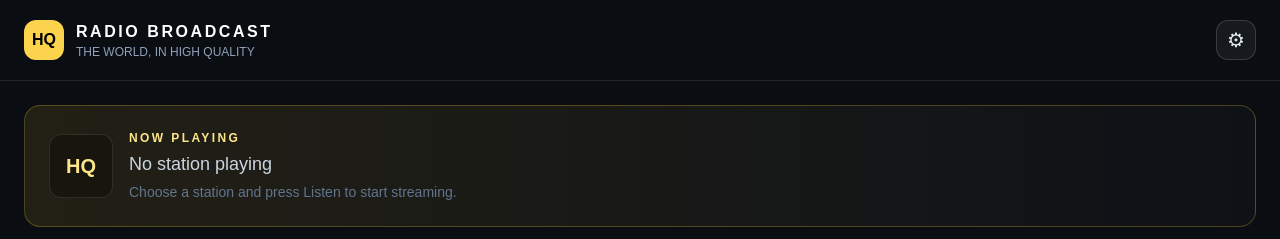
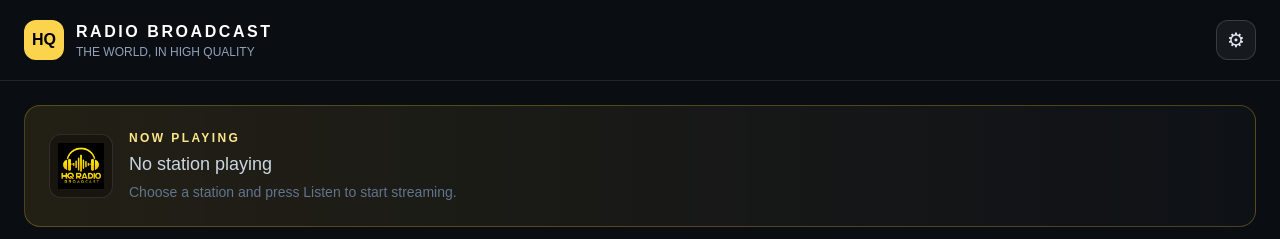
Before and after one commit to 2tdwzv45gj-del/HQ-RADIO-BROADCAST-PUBLIC, a Next.js app: page / in a window 1280 px wide. Shown: the top 239 px of the page. Built offline with nearby package versions, Linux system fonts and the light colour scheme.

Commit message:
Replace empty player placeholder with HQ logo

```diff
--- a/app/page.tsx
+++ b/app/page.tsx
@@ -528,7 +528,7 @@ export default function Home() {
     <section className="mx-auto max-w-7xl px-6 pt-6">
       <div className="flex items-center gap-4 rounded-2xl border border-amber-300/25 bg-gradient-to-r from-amber-300/[0.10] to-white/[0.02] p-5 sm:p-6">
         <div className="flex h-16 w-16 shrink-0 items-center justify-center overflow-hidden rounded-xl border border-white/10 bg-black/30 p-2">
-          {currentStation && logoForStation(currentStation.id) ? <img src={logoForStation(currentStation.id)} alt={`Logo ${currentStation.name}`} className="h-full w-full object-contain" onError={e => { const img = e.currentTarget; const local = stationLogos[currentStation.id]?.localLogoUrl; if (local && !img.dataset.localFallback) { img.dataset.localFallback = "1"; img.src = local; return; } if (currentStation.source === "manual" && currentStation.homepage && !img.dataset.googleFallback) { img.dataset.googleFallback = "1"; img.src = `https://www.google.com/s2/favicons?domain_url=${encodeURIComponent(currentStation.homepage)}&sz=128`; return; } img.style.display = "none"; const fallback = img.parentElement?.querySelector("[data-now-playing-fallback]") as HTMLElement | null; if (fallback) fallback.style.display = "flex"; }} /> : null}<span data-now-playing-fallback className={`h-full w-full items-center justify-center ${currentStation && logoForStation(currentStation.id) ? "hidden" : "flex"}`}>{currentStation ? countryFlag(currentStation.country, stationLogos[currentStation.id]?.countryCode || "") || <span className="text-xl font-black text-[var(--theme-soft)]">HQ</span> : <span className="text-xl font-black text-[var(--theme-soft)]">HQ</span>}</span>
+          {currentStation && logoForStation(currentStation.id) ? <img src={logoForStation(currentStation.id)} alt={`Logo ${currentStation.name}`} className="h-full w-full object-contain" onError={e => { const img = e.currentTarget; const local = stationLogos[currentStation.id]?.localLogoUrl; if (local && !img.dataset.localFallback) { img.dataset.localFallback = "1"; img.src = local; return; } if (currentStation.source === "manual" && currentStation.homepage && !img.dataset.googleFallback) { img.dataset.googleFallback = "1"; img.src = `https://www.google.com/s2/favicons?domain_url=${encodeURIComponent(currentStation.homepage)}&sz=128`; return; } img.style.display = "none"; const fallback = img.parentElement?.querySelector("[data-now-playing-fallback]") as HTMLElement | null; if (fallback) fallback.style.display = "flex"; }} /> : null}<span data-now-playing-fallback className={`h-full w-full items-center justify-center ${currentStation && logoForStation(currentStation.id) ? "hidden" : "flex"}`}>{currentStation ? countryFlag(currentStation.country, stationLogos[currentStation.id]?.countryCode || "") || <span className="text-xl font-black text-[var(--theme-soft)]">HQ</span> : <img src="/icons/hq-radio-broadcast-logo.png" alt="HQ Radio Broadcast" className="h-full w-full object-contain" />}</span>
         </div>
         <div className="min-w-0 flex-1">
           <p className="mb-1 text-xs font-semibold uppercase tracking-[0.2em] text-[var(--theme-soft)]">Now Playing</p>
```
Also changed, not shown: public/icons/hq-radio-broadcast-logo.png (added).
